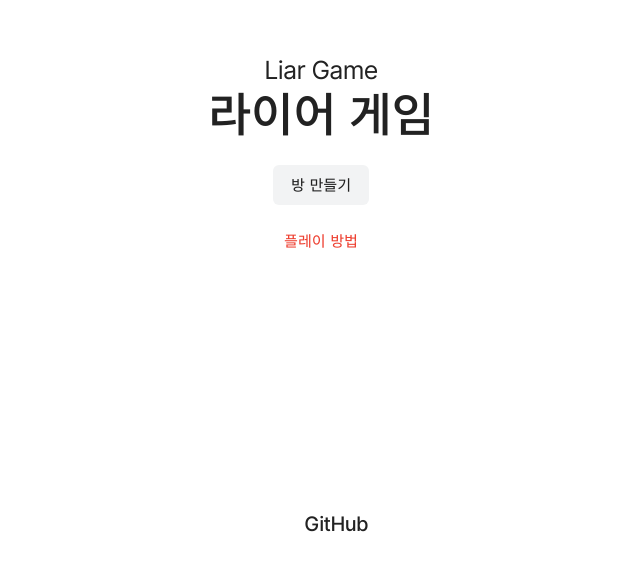
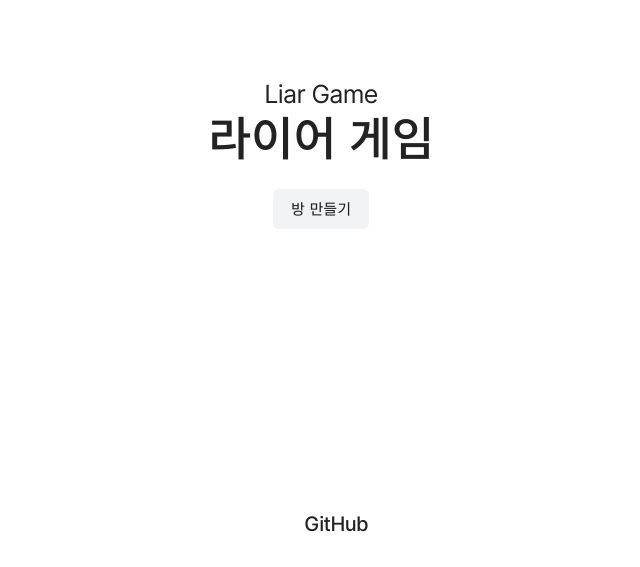
Before and after one commit to jhaemin/liar-game, a Next.js app: page / in a window 1280 px wide. Shown: the part 233-800 px from the top of the page, without its empty margins (319-959 px from the left). Built offline with nearby package versions, Linux system fonts and the light colour scheme; some icons are missing.

Commit message:
Temporarily hide how to play

```diff
--- a/pages/index.tsx
+++ b/pages/index.tsx
@@ -15,9 +15,9 @@ const Home = () => {
         <Link href="/room/create">
           <button>방 만들기</button>
         </Link>
-        <Link href="/room/join">
+        {/* <Link href="/room/join">
           <button className="minimal">플레이 방법</button>
-        </Link>
+        </Link> */}
       </div>
 
       <div className={styles.bottom}>
```
